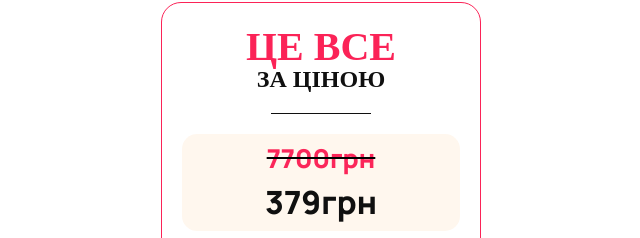
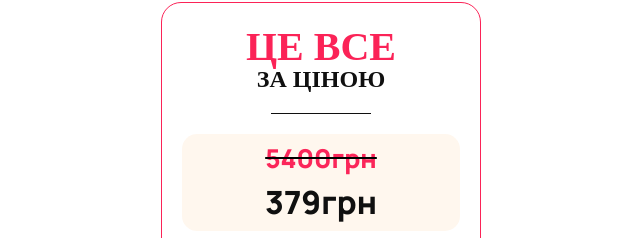
Before and after one commit to RomanIsaiev/work-website-22, a website built with Vite: page index.html in a window 1280 px wide. Shown: the part 4414-4652 px from the top of the page, 319-959 px from the left. Built offline with nearby package versions, Linux system fonts and the light colour scheme; a script that the page names is missing; a web font is replaced by a local one.

Commit message:
Update index.html

```diff
--- a/index.html
+++ b/index.html
@@ -442,7 +442,7 @@
           <div class="wrapper-all">
             <h3 class="wrapper-title">це все<br /><span>за ціною</span></h3>
             <div class="second-wrapper">
-              <p class="old-price">7700грн</p>
+              <p class="old-price">5400грн</p>
               <p class="new-price">379грн</p>
               <!-- <ul class="price-list list">
                 <li class="list-item">до 8.02 - <span>550 грн</span></li>
@@ -696,7 +696,7 @@
           <div class="wrapper-all">
             <h3 class="wrapper-title">це все<br /><span>за ціною</span></h3>
             <div class="second-wrapper">
-              <p class="old-price">7700грн</p>
+              <p class="old-price">5400грн</p>
               <p class="new-price">379грн</p>
               <!-- <ul class="price-list list">
                 <li class="list-item">до 6.02 - <span>550 грн</span></li>
```
